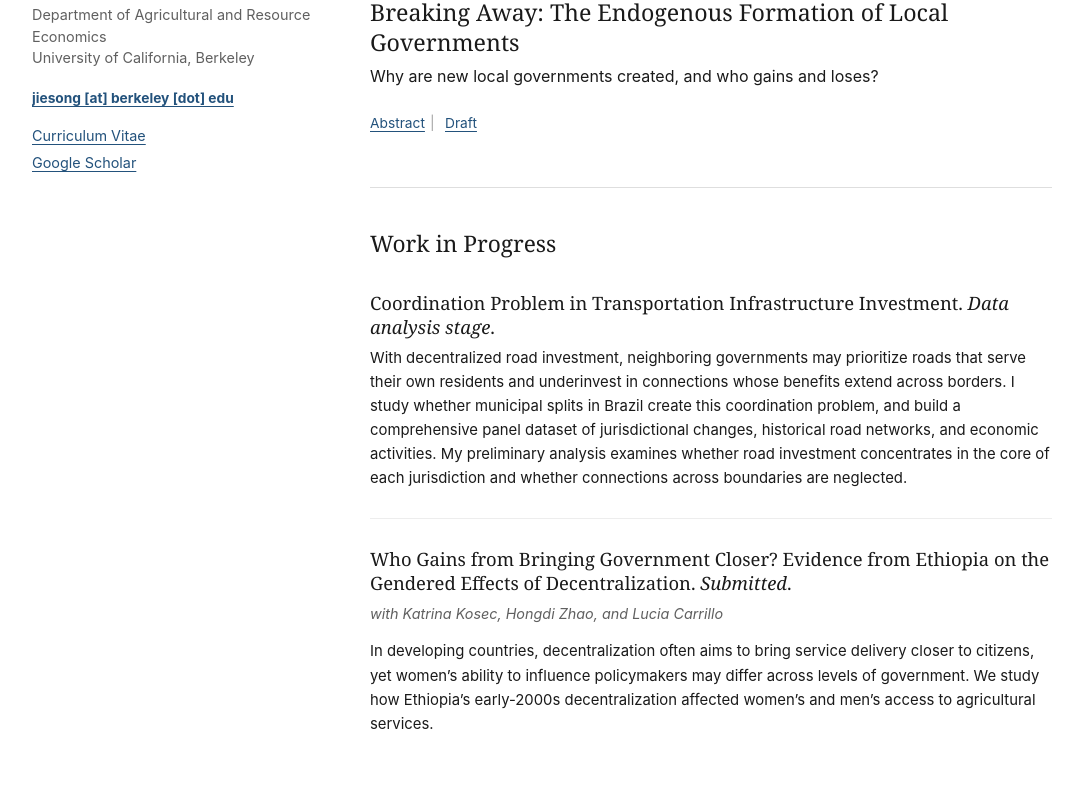
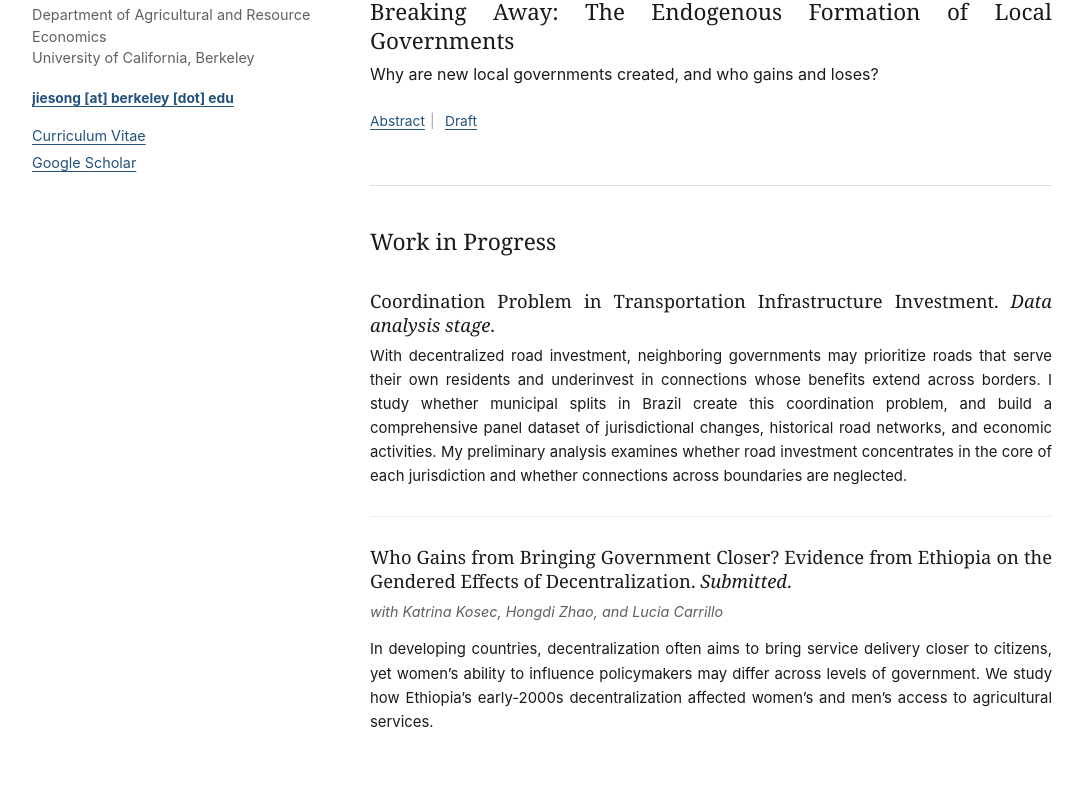
Before and after one commit to jie-song/jie-song.github.io, a plain HTML site: page index.html in a window 1280 px wide. Shown: the part 557-1342 px from the top of the page, without its empty margins (98-1181 px from the left). Drawn offline with Linux system fonts and the light colour scheme.

Commit message:
Justify abstracts, project descriptions and paper titles; JMP title 1.4rem
text-align: justify for the abstracts, the Work in Progress descriptions and
the paper titles (only multi-line titles change). The job market paper title
goes from 1.45rem to 1.4rem so it fits on one line at window widths of about
1,060 px and up instead of wrapping one word and stretching the first line.

Co-Authored-By: Claude Opus 5.5 <noreply@anthropic.com>

```diff
--- a/styles.css
+++ b/styles.css
@@ -233,7 +233,7 @@ nav a:hover {
 }
 
 .paper-text h3 {
-  font-size: 1.45rem;
+  font-size: 1.4rem;
 }
 
 .coauthors,
@@ -316,6 +316,14 @@ nav a:hover {
 .project-summary {
   font-family: var(--sans);
   font-size: 0.93rem;
+}
+
+/* Justified text: abstracts, project descriptions and (multi-line) paper titles */
+.abstract-text p,
+.project-summary,
+.paper-text h3,
+.research-item h3 {
+  text-align: justify;
 }
 
 /* .visual-summary {
```
